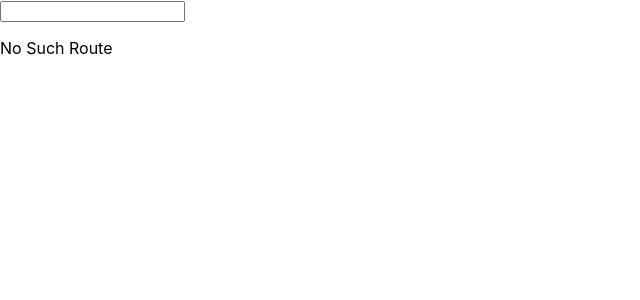
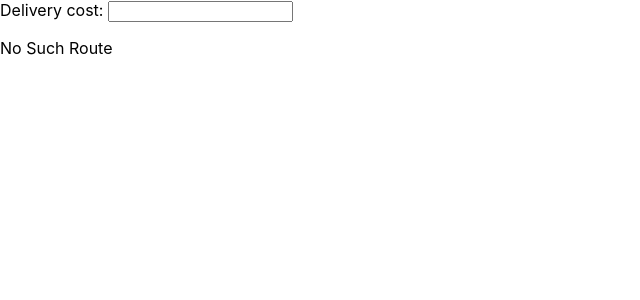
Before and after one commit to SebastianLindback/ACME_delivery_service, a React (Create React App) app in the folder client/: page / in a window 1280 px wide. Shown: the top 300 px of the page, without its empty margins (0-640 px from the left). Built offline with nearby package versions, Linux system fonts and the light colour scheme.

Commit message:
cleanup "UI"

```diff
--- a/client/src/components/CalculacteRoute.tsx
+++ b/client/src/components/CalculacteRoute.tsx
@@ -26,7 +26,6 @@ function CalculateRoute({validRoutes, UserInput}: CalculateRouteProps) {
     result.forEach(route => {
       sum += route?.cost!
     });
-    console.log(result, "Total Cost: " + sum);
 
     function ParseJsonToRoutes(routes: string[]) : DeliveryRoute[]
     {
--- a/client/src/pages/DeliveryCost.tsx
+++ b/client/src/pages/DeliveryCost.tsx
@@ -12,10 +12,9 @@ function DeliveryCost() {
 
   return (<>
     <div>
+      <label>Delivery cost: </label>
       <input
         type="text"
-        id="message"
-        name="message"
         onChange={handleChange}
         value={input}
       />
```
